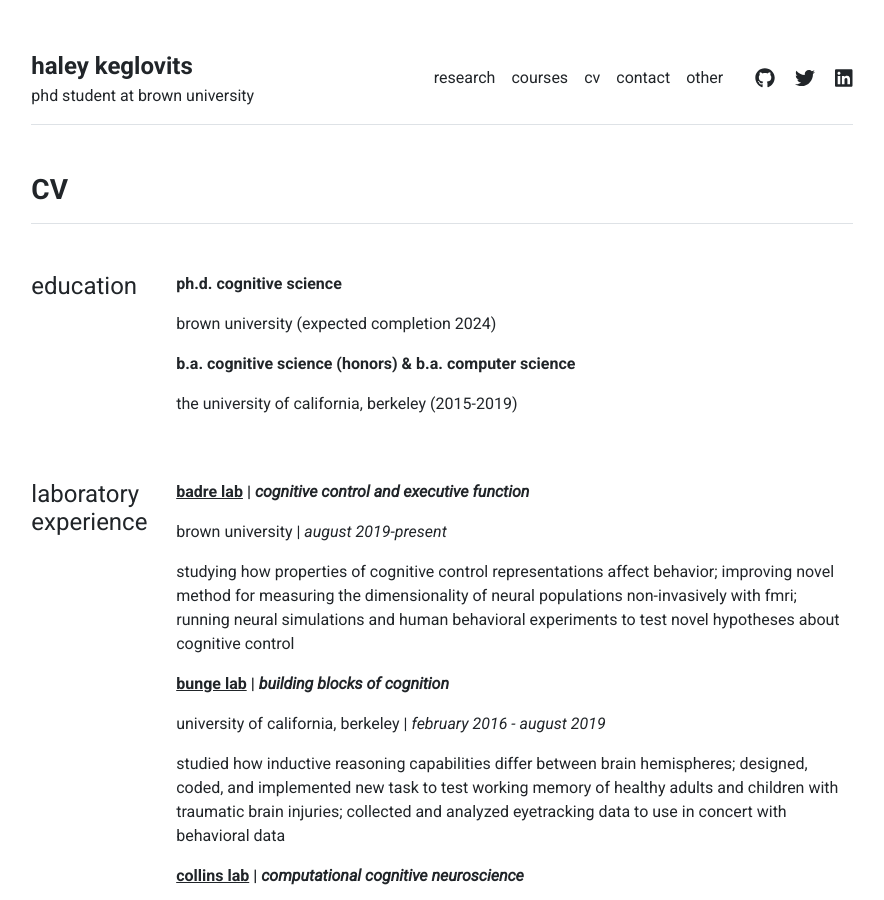
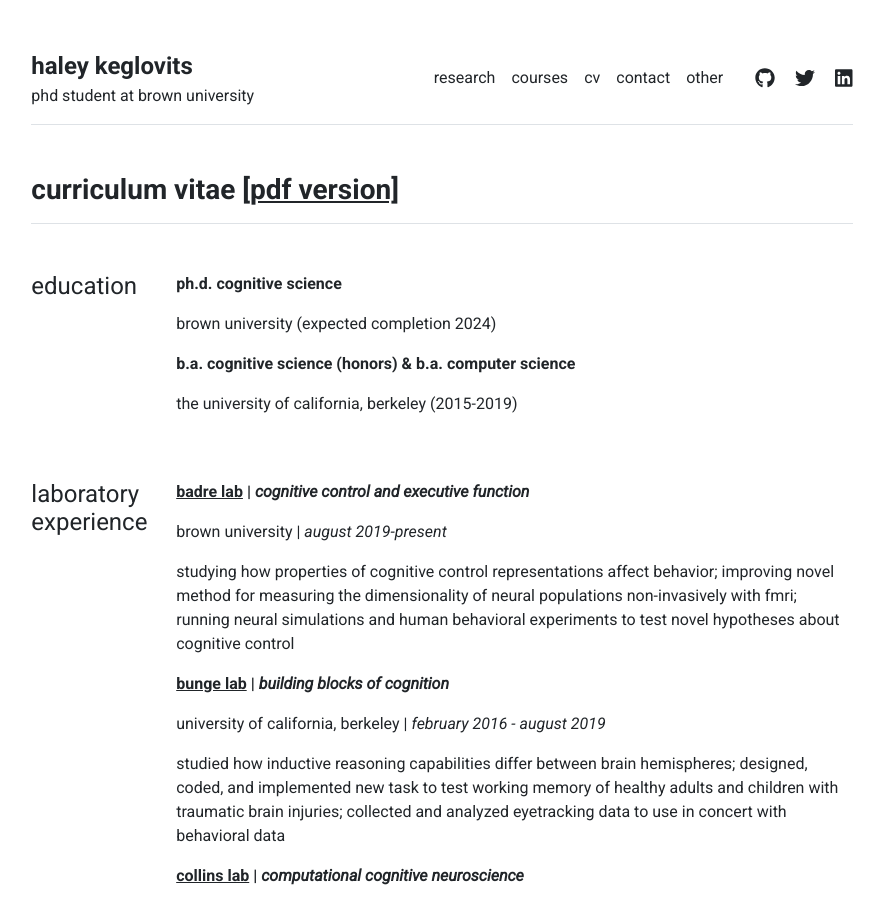
Before and after one commit to haleyk/haleyk.github.io, a Jekyll site: the page built from cv.md, in a window 1280 px wide and 900 px high. Shown: the whole window, without its empty margins (198-1082 px from the left). Built offline with Jekyll 4.4.1, drawn with Linux system fonts in a browser that asks for light colours.

Commit message:
upload pdf cv

```diff
--- a/_layouts/cv.html
+++ b/_layouts/cv.html
@@ -6,7 +6,7 @@ layout: default
 
 <div class="row g-5 mb-5">
   <div>
-    <h3 class="fw-bold border-bottom pb-3 mb-5">CV</h3>
+    <h3 class="fw-bold border-bottom pb-3 mb-5">curriculum vitae <a href="mycv/cv.pdf">[pdf version]</a></h3>
     <div class="row g-5 mb-5">
       <div class="col-md-2">
         <h4>education</h4>
```
Also changed, not shown: 3 other files.
